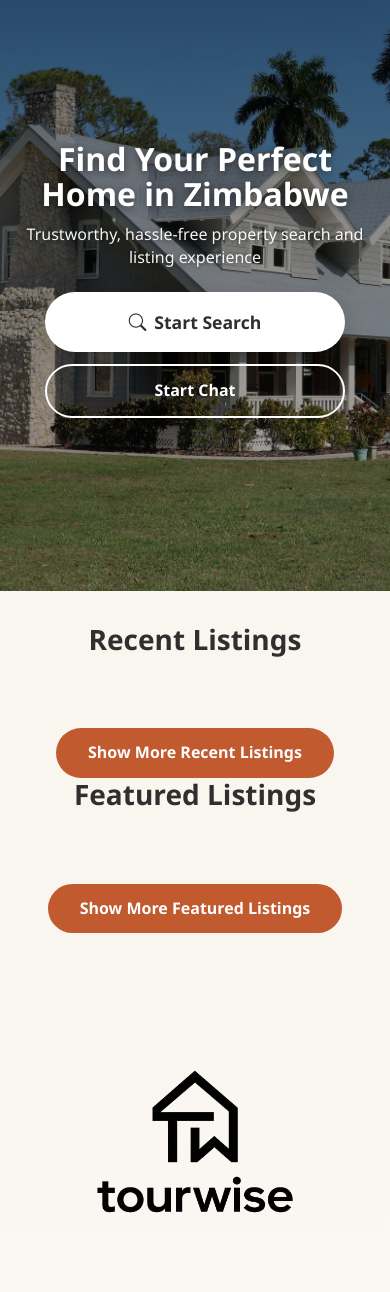
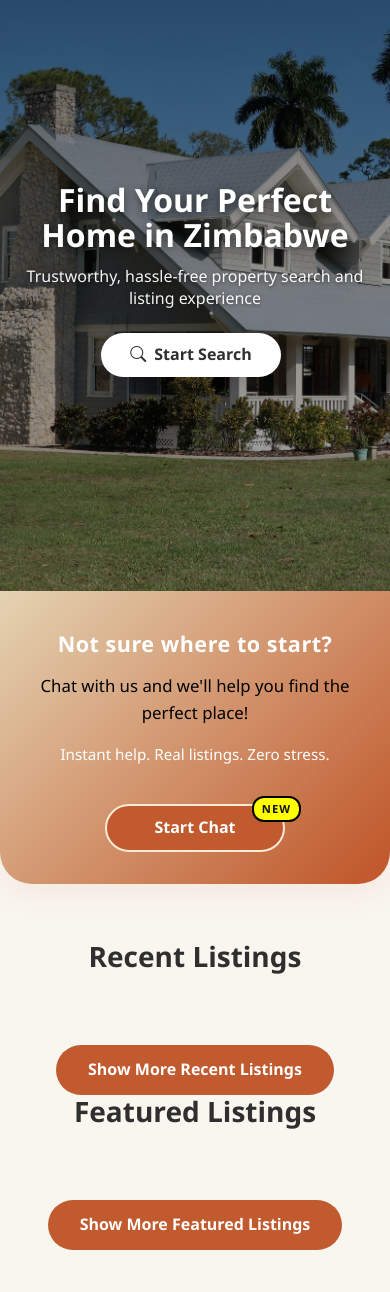
Before and after one commit to Andrew-Chinomona/tourwise, a Django app: page / in a window 390 px wide. Shown: the part 60-1352 px from the top of the page. Run offline with Django 5.2, Linux system fonts and the light colour scheme; data that the repository does not hold is empty; some libraries are stand-ins or nearby versions.

Commit message:
I have added a secondary hero section

```diff
--- a/accounts/templates/accounts/home.html
+++ b/accounts/templates/accounts/home.html
@@ -344,6 +344,23 @@
         font-size: 1.75rem;
         margin-bottom: 1.5rem;
       }
+
+      .mobile-hero-btns {
+        flex-direction: row !important;
+        justify-content: center;
+        align-items: center !important;
+        gap: 0.5rem;
+      }
+      .search-pill {
+        margin-bottom: 0 !important;
+      }
+      .start-chat-btn {
+        margin-bottom: 0 !important;
+      }
+      .new-sticker {
+        top: -10px;
+        right: -10px;
+      }
     }
 
     @media (min-width: 769px) and (max-width: 1024px) {
@@ -545,6 +562,105 @@
         display: none !important;
       }
     }
+
+    .start-chat-btn {
+      position: relative;
+      display: inline-block;
+    }
+    .new-sticker {
+      position: absolute;
+      top: -10px;
+      right: -18px;
+      background: yellow;
+      color: #111;
+      font-size: 0.7rem;
+      font-weight: 700;
+      padding: 2px 8px;
+      border-radius: 12px;
+        {#border-color: black;#}
+      letter-spacing: 1px;
+      z-index: 2;
+      text-transform: uppercase;
+      border: 2px solid black;
+    }
+
+    /* Mobile-Only Second Hero Section */
+    .mobile-hero-2 {
+      background: linear-gradient(135deg,#fff 0%, #e4d3b2 0%, #c15a2e 95%);
+      padding: 2.5rem 1.25rem 2rem 1.25rem;
+      border-radius: 0 0 32px 32px;
+      margin-bottom: 1.5rem;
+      box-shadow: 0 8px 32px rgba(193,90,46,0.08);
+      position: relative;
+      z-index: 5;
+      text-align: center;
+    }
+    .mobile-hero-2-content {
+      max-width: 420px;
+      margin: 0 auto;
+      display: flex;
+      flex-direction: column;
+      align-items: center;
+      gap: 0.75rem;
+    }
+    .mobile-hero-2-title {
+      font-size: 1.35rem;
+      font-weight: 800;
+      color: white;
+      margin-bottom: 0.25rem;
+      letter-spacing: 0.5px;
+    }
+    .mobile-hero-2-msg {
+      font-size: 1.05rem;
+      color: black;
+      font-weight: 500;
+      margin-bottom: 0.25rem;
+    }
+    .mobile-hero-2-sub {
+      font-size: 0.95rem;
+      color: white;
+      margin-bottom: 1.1rem;
+    }
+    .mobile-hero-2-chat {
+      font-size: 1rem;
+      padding: 0.55rem 1.5rem;
+      border-radius: 24px;
+      font-weight: 700;
+      margin-top: 0.5rem;
+    }
+    /* Reduce size of Start Search and Start Chat on mobile */
+    .mobile-btn-sm {
+      font-size: 1rem !important;
+      padding: 0.55rem 1.5rem !important;
+      border-radius: 24px !important;
+      font-weight: 700;
+    }
+    @media (max-width: 768px) {
+      .mobile-hero-2 {
+        display: block;
+      }
+      .start-chat-btn {
+        display: none !important;
+      }
+      .mobile-btn-sm {
+        font-size: 1rem !important;
+        padding: 0.55rem 1.5rem !important;
+        border-radius: 24px !important;
+          border-color: antiquewhite;
+          width: 180px;
+      }
+      .search-pill {
+        font-size: 1rem !important;
+        padding: 0.55rem 1.5rem !important;
+        border-radius: 24px !important;
+          width: 180px;
+      }
+    }
+    @media (min-width: 769px) {
+      .mobile-hero-2 {
+        display: none !important;
+      }
+    }
   </style>
 {% endblock %}
 
@@ -554,10 +670,9 @@
     <div class="hero-content">
       <h1 class="hero-title">Find Your Perfect Home in Zimbabwe</h1>
       <p class="hero-subtitle">Trustworthy, hassle-free property search and listing experience</p>
-
-      <div class="hero-buttons">
+      <div class="hero-buttons flex-column flex-md-row d-flex d-md-block align-items-center align-items-md-start mobile-hero-btns">
         <!-- Mobile: Keep step search button -->
-        <a href="{% url 'step_search' %}" class="search-pill d-md-none">
+        <a href="{% url 'step_search' %}" class="search-pill d-md-none me-2 mb-0 mobile-btn-sm">
           <i class="bi bi-search"></i>
           Start Search
         </a>
@@ -565,11 +680,25 @@
         <button type="button" class="btn-hero btn-hero-primary d-none d-md-inline-block" id="discover-btn">
           Discover
         </button>
-        <!-- Start Chat button (all devices) -->
-        <a href="#" class="btn-hero btn-hero-outline ms-0 ms-md-2">
+        <!-- Start Chat button (all devices, hidden on mobile) -->
+        <a href="#" class="btn-hero btn-hero-outline ms-0 ms-md-2 position-relative start-chat-btn d-none d-md-inline-block d-flex align-items-center justify-content-center mb-0">
           Start Chat
+          <span class="new-sticker">NEW</span>
         </a>
       </div>
+    </div>
+  </section>
+
+  <!-- Mobile-Only Second Hero Section -->
+  <section class="mobile-hero-2 d-block d-md-none">
+    <div class="mobile-hero-2-content">
+      <h2 class="mobile-hero-2-title">Not sure where to start?</h2>
+      <p class="mobile-hero-2-msg">Chat with us and we'll help you find the perfect place!</p>
+      <div class="mobile-hero-2-sub">Instant help. Real listings. Zero stress.</div>
+      <a href="#" class="btn-hero btn-hero-primary position-relative mobile-btn-sm mobile-hero-2-chat">
+        Start Chat
+        <span class="new-sticker">NEW</span>
+      </a>
     </div>
   </section>
 
```
